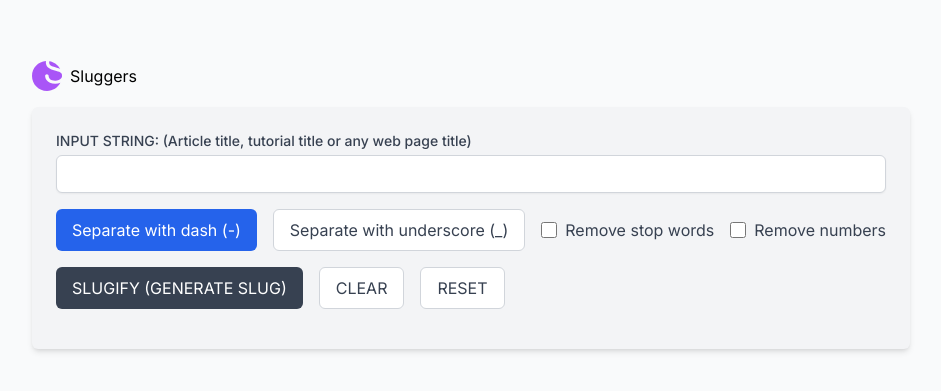
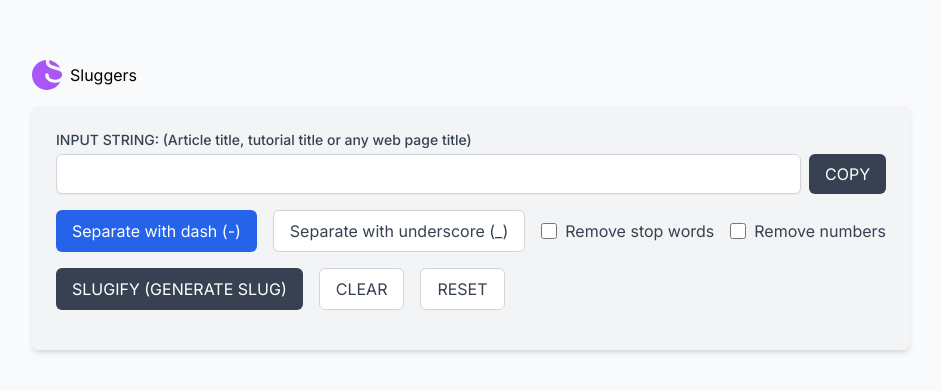
Before and after one commit to bagussuandana/slugger, a Next.js app: page / in a window 1280 px wide. Shown: the part 195-586 px from the top of the page, without its empty margins (169-1110 px from the left). Built offline with nearby package versions, Linux system fonts and the light colour scheme.

Commit message:
copy text

```diff
--- a/app/components/slugger-form.tsx
+++ b/app/components/slugger-form.tsx
@@ -1,6 +1,7 @@
 "use client";
 
 import { useState } from "react";
+import toast from "react-hot-toast";
 import slugify from "slugify";
 
 const SluggerForm = () => {
@@ -45,10 +46,13 @@ const SluggerForm = () => {
         setRemoveStopWords(false);
         setRemoveNumbers(false);
     };
-
-    const copyToClipboard = () => {
+    const textCopyToClipboard = () => {
+        navigator.clipboard.writeText(text);
+        toast.success("Text copied to clipboard!");
+    };
+    const slugCopyToClipboard = () => {
         navigator.clipboard.writeText(slug);
-        alert("Slug copied to clipboard!");
+        toast.success("Slug copied to clipboard!");
     };
 
     return (
@@ -58,12 +62,20 @@ const SluggerForm = () => {
                     INPUT STRING: (Article title, tutorial title or any web page
                     title)
                 </label>
-                <input
-                    type="text"
-                    value={text}
-                    onChange={(e) => setText(e.target.value)}
-                    className="mt-1 block w-full p-2 border border-gray-300 rounded-md shadow-sm focus:outline-none focus:ring-indigo-500 focus:border-indigo-500 sm:text-sm"
-                />
+                <div className="flex mt-1">
+                    <input
+                        type="text"
+                        value={text}
+                        onChange={(e) => setText(e.target.value)}
+                        className="w-full p-2 border border-gray-300 rounded-md shadow-sm focus:outline-none focus:ring-indigo-500 focus:border-indigo-500 sm:text-sm"
+                    />
+                    <button
+                        onClick={textCopyToClipboard}
+                        className="ml-2 px-4 py-2 bg-gray-700 text-white rounded-md"
+                    >
+                        COPY
+                    </button>
+                </div>
             </div>
 
             <div className="mb-4 flex space-x-4">
@@ -143,7 +155,7 @@ const SluggerForm = () => {
                             className="w-full p-2 border border-gray-300 rounded-md shadow-sm focus:outline-none focus:ring-indigo-500 focus:border-indigo-500 sm:text-sm"
                         />
                         <button
-                            onClick={copyToClipboard}
+                            onClick={slugCopyToClipboard}
                             className="ml-2 px-4 py-2 bg-gray-700 text-white rounded-md"
                         >
                             COPY
--- a/app/layout.tsx
+++ b/app/layout.tsx
@@ -1,6 +1,7 @@
 import type { Metadata } from "next";
 import { Inter } from "next/font/google";
 import "./globals.css";
+import { Toaster } from "react-hot-toast";
 
 const inter = Inter({ subsets: ["latin"] });
 
@@ -26,6 +27,17 @@ export const metadata: Metadata = {
             },
         ],
     },
+    robots: {
+        index: true,
+        follow: true,
+        googleBot: {
+            index: true,
+            follow: true,
+            "max-video-preview": -1,
+            "max-image-preview": "large",
+            "max-snippet": -1,
+        },
+    },
 };
 
 export default function RootLayout({
@@ -35,7 +47,11 @@ export default function RootLayout({
 }>) {
     return (
         <html lang="en">
-            <body className={inter.className}>{children}</body>
+            <body className={inter.className}>
+                {" "}
+                <Toaster position="top-center" />
+                {children}
+            </body>
         </html>
     );
 }
--- a/package.json
+++ b/package.json
@@ -12,6 +12,7 @@
     "next": "14.2.7",
     "react": "^18",
     "react-dom": "^18",
+    "react-hot-toast": "^2.4.1",
     "slugify": "^1.6.6"
   },
   "devDependencies": {
```
Also changed, not shown: 1 other file (tests, documents, lock files or other folders).
